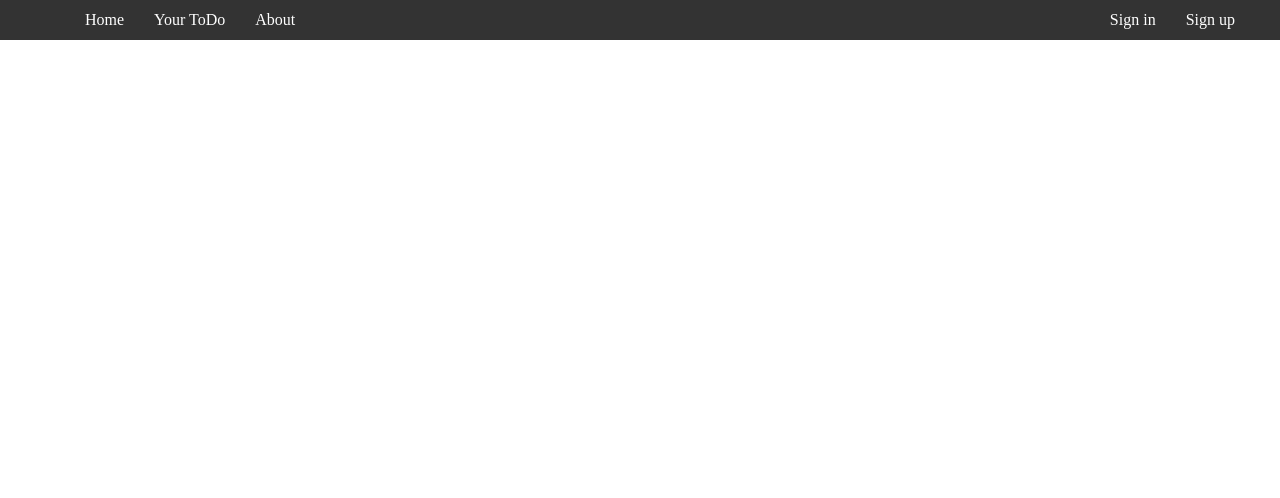
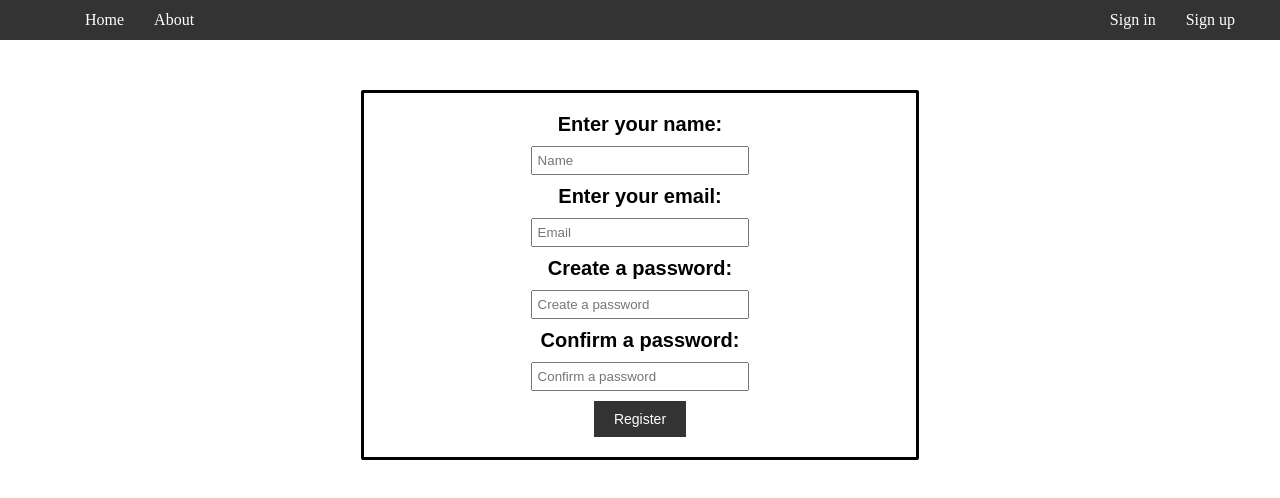
Before and after one commit to Ivan-Verushkin/frontend-complexttodoapp, a React (Create React App) app: page /signup in a window 1280 px wide. Shown: the top 498 px of the page. Built offline with nearby package versions, Linux system fonts and the light colour scheme.

Commit message:
Sign up added, added form validation

```diff
--- a/package.json
+++ b/package.json
@@ -35,5 +35,8 @@
       "last 1 firefox version",
       "last 1 safari version"
     ]
+  },
+  "devDependencies": {
+    "@babel/plugin-proposal-private-property-in-object": "^7.18.6"
   }
 }
--- /dev/null
+++ b/src/About.js
@@ -0,0 +1,11 @@
+import React from "react";
+
+function About (){
+    return (
+        <>
+            <p>About page</p>
+        </>
+    );
+}
+
+export default About;
--- a/src/Navigation.js
+++ b/src/Navigation.js
@@ -5,6 +5,8 @@ import SignIn from "./SignIn";
 import { UserContext } from "./UserProvider";
 import { useContext } from "react";
 import ProtectedRoute from "./ProtectedRoute";
+import SignUp from "./SignUp";
+import About from "./About";
 
 
 function Navigation (){
@@ -15,19 +17,23 @@ function Navigation (){
             <nav className="navigation">
                 <ul className="nav-left">
                     <li className="nav-li"><Link to='/'>Home</Link></li>
-                    <li className="nav-li">Your ToDo</li>
-                    <li className="nav-li">About</li>
+                    {user.isLoggedIn && (
+                            <li className="nav-li">
+                                <Link to='/'>Your ToDo</Link>
+                            </li>
+                    )}
+                    <li className="nav-li"><Link to='/about'>About</Link></li>
                 </ul>
                 <ul className="nav-right">
                     {!user.isLoggedIn && (
                             <>
                                 <li className="nav-li"><Link to="/signin">Sign in</Link></li>
-                                <li className="nav-li">Sign up</li>
+                                <li className="nav-li"><Link to="/signup">Sign up</Link></li>
                             </>
                     )}
                      {user.isLoggedIn && (
                             <li className="nav-li" onClick={() => setUser({ name: '', password: '', isLoggedIn: false })}>
-                                Logout
+                                <Link>Logout</Link>
                             </li>
                     )}
                 </ul>
@@ -42,6 +48,18 @@ function Navigation (){
                             </ProtectedRoute>
                         }
                     />
+                    <Route
+                        path="/signup"
+                        element= {
+                            <ProtectedRoute isAuth={!user.isLoggedIn} redirectPath="/">
+                                <SignUp />
+                            </ProtectedRoute>
+                        }
+                    />
+                    <Route
+                        path="/about"
+                        element={<About/>}
+                    />
                 </Routes>
             </Router>
         </>
--- a/src/SignIn.js
+++ b/src/SignIn.js
@@ -11,13 +11,29 @@ function SignIn(){
     const userpassword = '123';
     const [login, setLogin] =useState('');
     const [password, setPassword] =useState('');
+    const [loginFailed, setLoginFailed] = useState(false);
+    const [usernameEmpty, setUsernameEmpty] = useState(false);
 
     const handleSubmit = (e) => {
         e.preventDefault();
         console.log (`Creds: Login: ${login}, Pass: ${password}`);
+        if(login === '')
+        {
+            setUsernameEmpty(true);
+            return;
+        }
+        else{
+            setUsernameEmpty(false);
+        }
+
         if (username === login && userpassword === password) {
+            setLoginFailed(false);
             setUser({name: login, password: password, isLoggedIn: true});
             navigate('/');
+        }
+        else {
+            setLoginFailed(true);
+            return;
         }
     }
     return (
@@ -37,6 +53,8 @@ function SignIn(){
                     onChange={(e)=>{setPassword(e.target.value)}}
                     value={password}
                 />
+                {loginFailed && <p className="danger-notification">Login and password combination are wrong. Please try again</p>}
+                {usernameEmpty && <p className="danger-notification">Login is empty. It is a required field</p>}
                 <button className="signInButton" type="submit">Login</button>
             </form>
         </div>
--- a/src/SignUp.js
+++ b/src/SignUp.js
@@ -1,8 +1,64 @@
-import React from "react";
+import React, { useContext, useState } from "react";
+import { UserContext } from "./UserProvider";
+import { useNavigate } from "react-router-dom";
 
 
 function SignUp(){
+    const { setUser } = useContext(UserContext);
+    const [name, setName] = useState('');
+    const [email, setEmail] = useState('');
+    const [password, setPassword] = useState('');
+    const [confirmPassword, setConfirmPassword] = useState('');
+    const [passwordMismatch, setPasswordMismatch] = useState(false);
+    const navigate = useNavigate();
 
+    const handleSubmit = (e) => {
+        e.preventDefault();
+        console.log(`User data after submit pressed: Name: ${name}, Email: ${email}, Password: ${password}, ConfirmPassword: ${confirmPassword}`);
+        if(password !== confirmPassword){
+            setPasswordMismatch(true);
+            return;
+        }
+        setPasswordMismatch(false);
+        setUser({name: name, email: email, password: password, confirmPassword: confirmPassword, isLoggedIn: true});
+        navigate('/');
+    }
+    return (
+        <div id='signInDiv'>
+            <form className="signInForm" onSubmit={handleSubmit}>
+                <label>Enter your name:</label>
+                <input className="signInForm-input"
+                    type="text"
+                    placeholder="Name"
+                    value={name}
+                    onChange={(e) => {setName(e.target.value)}}
+                />
+                <label>Enter your email:</label>
+                <input className="signInForm-input"
+                    type="email"
+                    placeholder="Email"
+                    value={email}
+                    onChange={(e) => {setEmail(e.target.value)}}
+                />
+                <label>Create a password:</label>
+                <input className="signInForm-input"
+                    type="password"
+                    placeholder="Create a password"
+                    value={password}
+                    onChange={(e) => {setPassword(e.target.value)}}
+                />
+                <label>Confirm a password:</label>
+                <input className="signInForm-input"
+                    type="password"
+                    placeholder="Confirm a password"
+                    value={confirmPassword}
+                    onChange={(e) => {setConfirmPassword(e.target.value)}}
+                />
+                {passwordMismatch && <p className="danger-notification">Passwords are not the same!</p>}
+                <button className="signInButton" type='submit'>Register</button>
+            </form>
+        </div>
+    );
 }
 
 export default SignUp;
--- a/src/UserProvider.js
+++ b/src/UserProvider.js
@@ -7,7 +7,7 @@ export const UserContext = createContext();
 function UserProvider ({children}) {
     const [user, setUser] = useState(() => {
         const savedUser = localStorage.getItem('user');
-        return savedUser ? JSON.parse(savedUser) : { name: '', password: '', isLoggedIn: false };
+        return savedUser ? JSON.parse(savedUser) : { name: '', email: '', password: '', passwordConfirm: '', isLoggedIn: false };
     });
     useEffect(() => {
         // Save user state to localStorage whenever it changes
--- a/src/index.css
+++ b/src/index.css
@@ -10,6 +10,10 @@
   padding: 0 30px;
 }
 
+body {
+  margin: 0;
+}
+
 .nav-left {
   display: flex;
 }
@@ -19,30 +23,21 @@
 }
 
 .nav-li {
-  padding: 10px 15px;
-  color: white;
-  text-decoration: none;
-  cursor: pointer;
   list-style: none;
 }
 
-.nav-li:hover {
-  background-color: #575757;
-}
-
 .nav-li a {
-  color: white;
-  text-decoration: none;
+  display: block; /* Make the anchor tag a block-level element to fill the space */
+  padding: 10px 15px; /* Padding inside the link to make it clickable */
+  color: white; /* Text color */
+  text-decoration: none; /* Remove underline */
 }
 
 .nav-li a:hover {
-  background-color: #575757;
+  background-color: #575757; /* Background change on hover */
 }
 
-body {
-  margin: 0;
-}
-
+/* Sign-in form styles */
 #signInDiv {
   display: flex;
   justify-content: center;
@@ -52,13 +47,11 @@ body {
 .signInForm {
   border-width: 2px;
   margin-top: 50px;
-  align-items: center;
   display: flex;
   flex-direction: column;
   align-items: center;
   border: solid;
-  padding-top: 20px;
-  padding-bottom: 20px;
+  padding: 20px;
   border-radius: 2px;
   width: 40%;
   font-family: Arial, Helvetica, sans-serif;
@@ -69,19 +62,25 @@ body {
 .signInForm-input {
   margin: 10px;
   padding: 5px;
+  width: 40%; /* Make input fields take full width of the container */
 }
 
 .signInButton {
-  background-color:  #333;
-  color: white;font-family: Arial, Helvetica, sans-serif;
+  background-color: #333;
+  color: white;
+  font-family: Arial, Helvetica, sans-serif;
   font-size: 14px;
   border: none;
-  padding-left: 20px;
-  padding-right: 20px;
-  padding-top: 10px;
-  padding-bottom: 10px;
+  padding: 10px 20px;
+  cursor: pointer; /* Show pointer cursor on hover */
 }
 
 .signInButton:hover {
   background-color: #575757;
 }
+
+.danger-notification {
+  margin-top: 0;
+  font-size: 12px;
+  color: red;
+}
```
Also changed, not shown: 1 other file (tests, documents, lock files or other folders).
